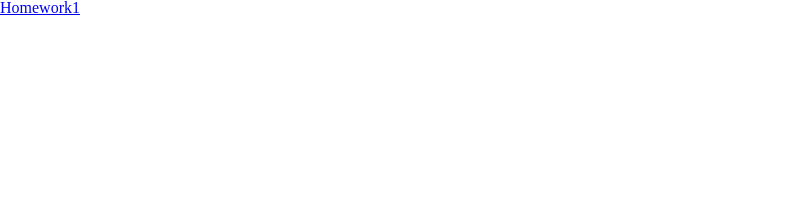
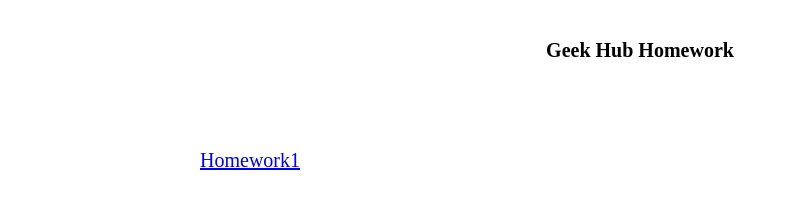
Before and after one commit to DVoloshun/geek_homework, a plain HTML site: page index.html in a window 1280 px wide. Shown: the whole page, without its empty margins (0-796 px from the left). Drawn offline with Linux system fonts and the light colour scheme.

Commit message:
finish homework1

```diff
--- a/index.html
+++ b/index.html
@@ -4,8 +4,18 @@
 			<title>Homework</title>
 			<meta content="text/html; charset=utf-8" http-equiv="Content-Type">
 			<link href="reset.css" rel="stylesheet" type="text/css">
+			<link href="style.css" rel="stylesheet" type="text/css">
 	</head>
 	<body>
-		<a href="homework1/index.html"> Homework1</a>
+		<div class="header">
+			<h1>Geek Hub Homework</h1>
+		</div>
+		<div class="main">
+			<ul>
+				<li>
+					<a href="homework1/index.html"> Homework1</a>
+				</li>
+			</ul>
+		</div>
 	</body>
 </html>
--- /dev/null
+++ b/style.css
@@ -0,0 +1,13 @@
+div {
+	padding: 25px 200px;
+}
+h1 {
+	font: bold 20px/50px serif;
+}
+.header {
+	text-align: center
+}
+li {
+	margin: 10px auto;
+	font: 20px/50px serif;
+}
```
Also changed, not shown: 1 other file.
